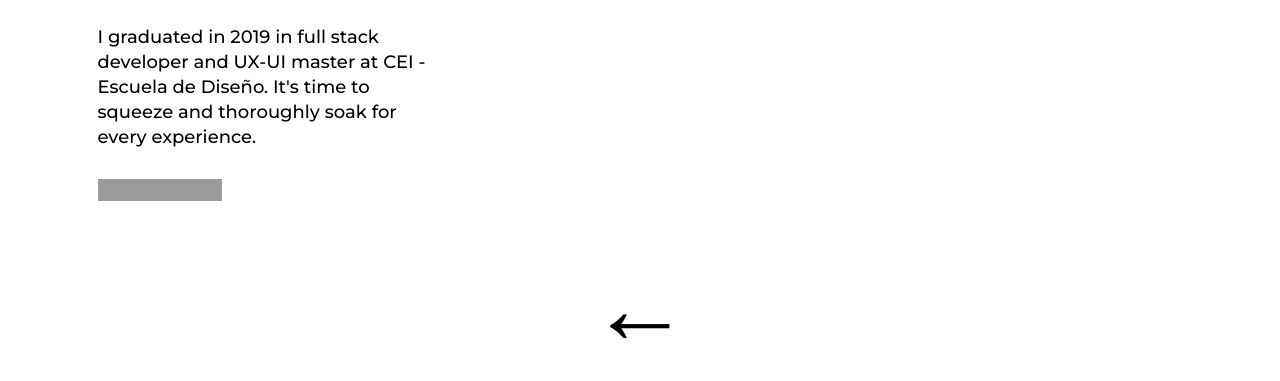
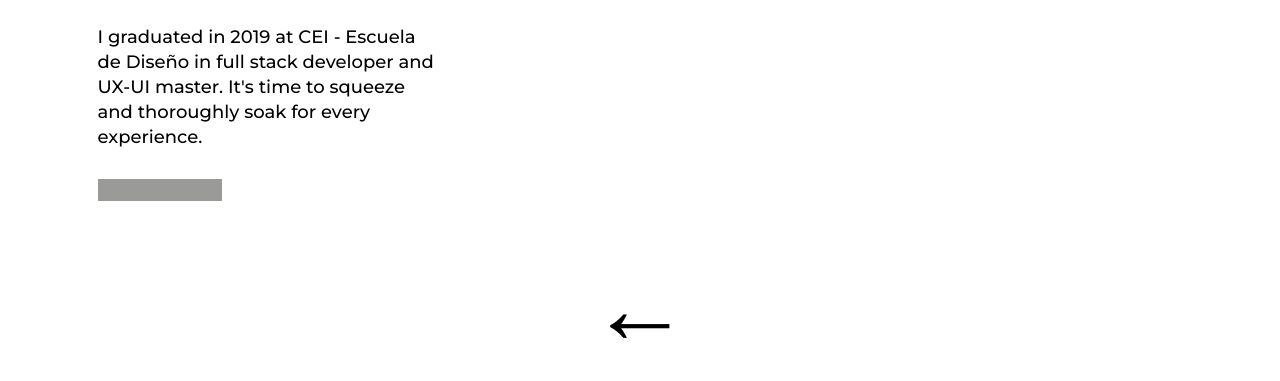
Before and after one commit to thidario/thidario.com, a plain HTML site: page about.html in a window 1280 px wide. Shown: the part 574-955 px from the top of the page. Drawn offline with nearby package versions, Linux system fonts and the light colour scheme; a script that the page names is missing.

Commit message:
Update about.html

```diff
--- a/about.html
+++ b/about.html
@@ -36,7 +36,7 @@
 
 				<p>I code, I take pictures, I <span class="masked">try design</span>. Strong skills for clarity and simplicity minimal branding, besides the brutalism concept with reaction to the lightness, optimism, and frivolity. Motion graphics, collages, archt, space and pets lover.</p>
 
-				<p>I graduated in 2019 in full stack developer and UX-UI master at <span class="masked">CEI - Escuela de Diseño</span>. It's time to squeeze and thoroughly soak for every experience.</p>
+				<p>I graduated in 2019 at <span class="masked">CEI - Escuela de Diseño</span> in full stack developer and UX-UI master. It's time to squeeze and thoroughly soak for every experience.</p>
 
 				<p><a class="cv" href="img/cv_tiago_dario_v.2.pdf" target="_blank"><span class="masked">Download CV</span></a></p>
 			</div>
```
